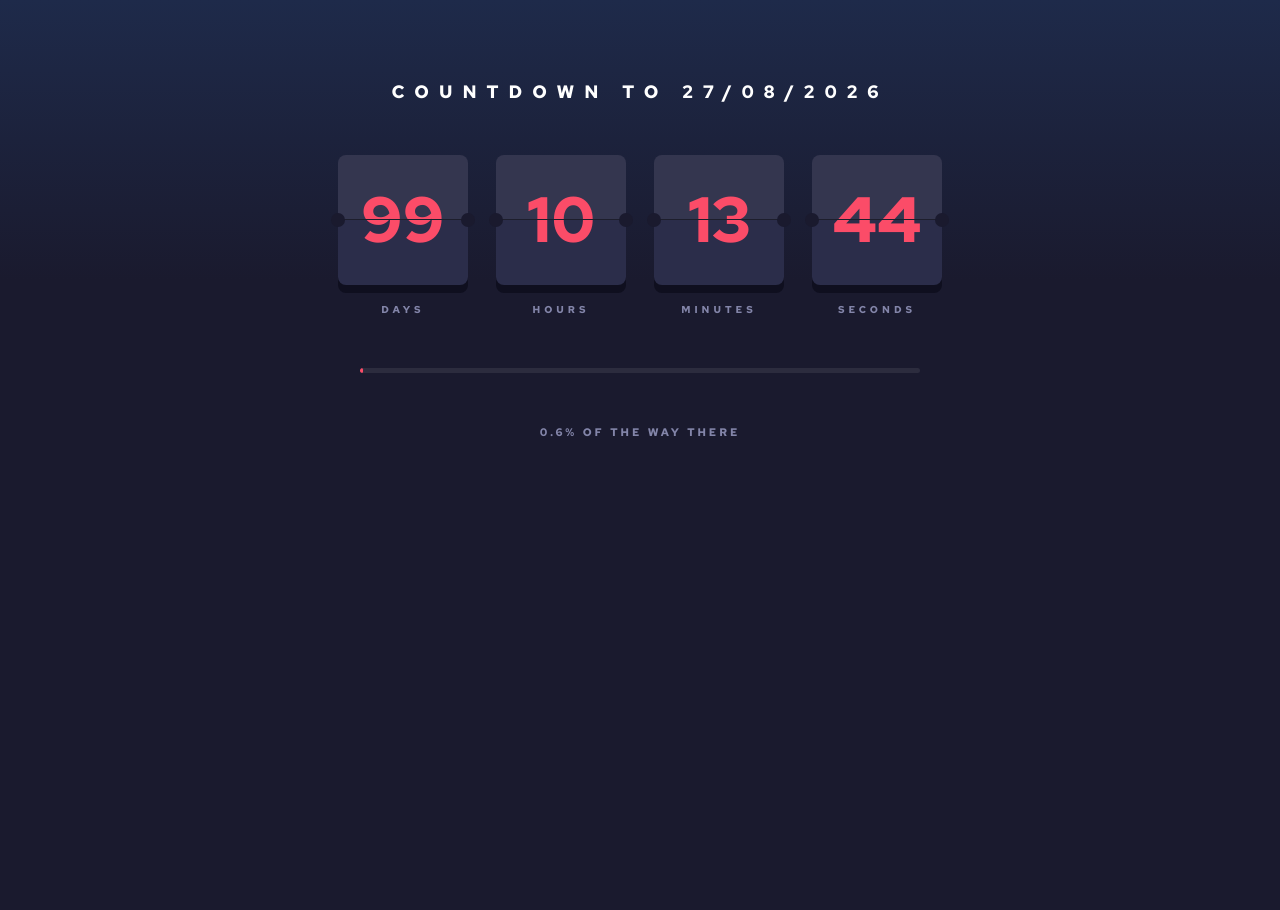
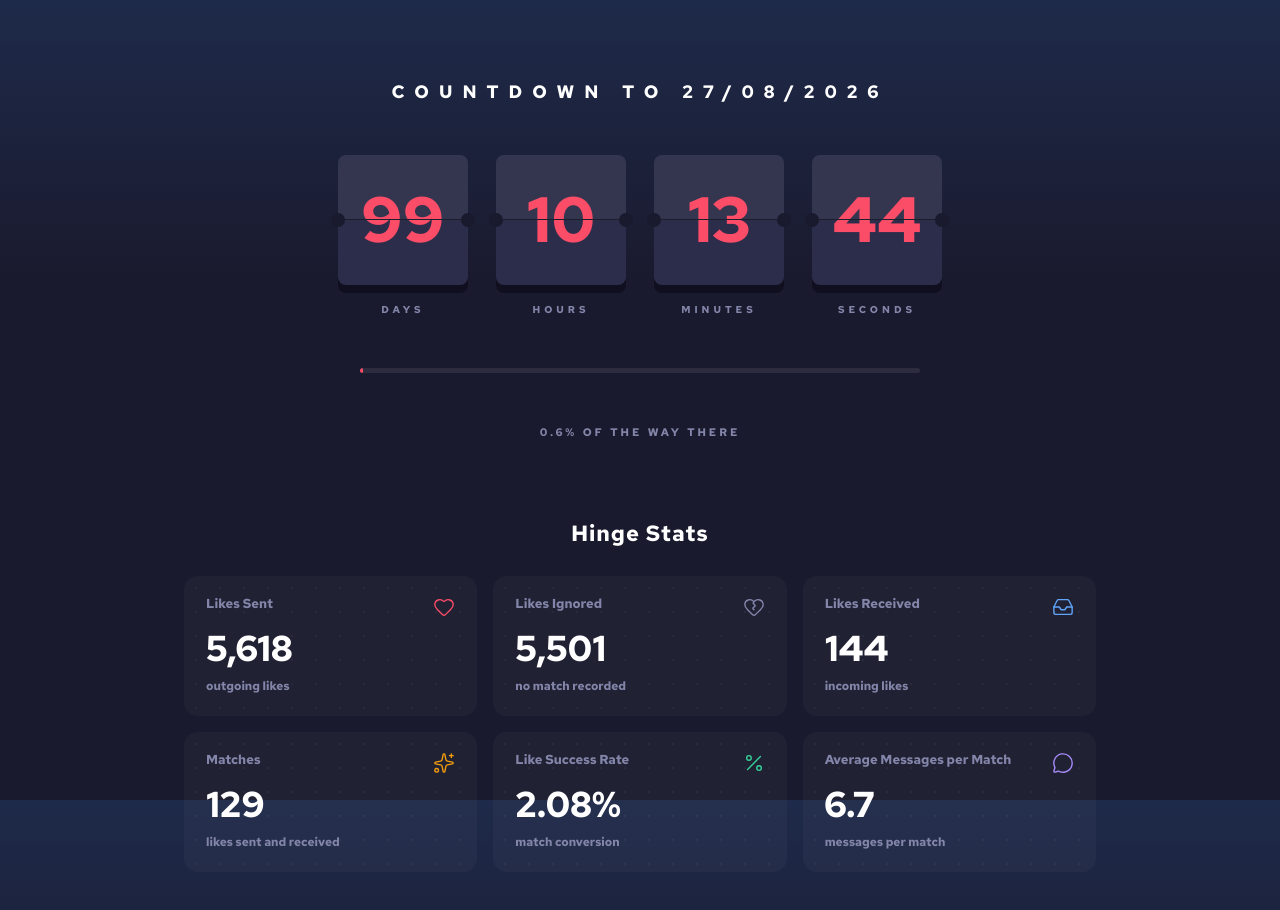
Before and after one commit to ShanujPatel/countdown, a React (Vite) app: page / in a window 1280 px wide. Shown: the top 910 px of the page. Before the commit the page ends 800 px from the top, so only its background shows below. Built offline with nearby package versions, Linux system fonts and the light colour scheme.

Commit message:
Implement Stats component with StatCard for displaying metrics

```diff
--- a/src/Stats.jsx
+++ b/src/Stats.jsx
@@ -1,3 +1,34 @@
+import {
+  Heart, MessageCircle, Sparkles, HeartCrack, Inbox, Percent,
+} from 'lucide-react'
+
+function StatCard({ label, value, sub, icon: Icon, color }) {
+  return (
+    <div className="stat-card">
+      <div className="stat-card__header">
+        <span className="stat-card__label">{label}</span>
+        <Icon size={22} color={color} strokeWidth={1.5} />
+      </div>
+      <div className="stat-card__value">{value}</div>
+      {sub && <p className="stat-card__sub">{sub}</p>}
+    </div>
+  )
+}
+
 export default function Stats() {
-  return null
+  return (
+    <section className="stats">
+      <div className="stats__group">
+        <h2 className="stats__heading">Hinge Stats</h2>
+        <div className="stats__grid">
+          <StatCard label="Likes Sent" value="5,618" sub="outgoing likes" icon={Heart} color="#fb4c68" />
+          <StatCard label="Likes Ignored" value="5,501" sub="no match recorded" icon={HeartCrack} color="#8385a9" />
+          <StatCard label="Likes Received" value="144" sub="incoming likes" icon={Inbox} color="#60a5fa" />
+          <StatCard label="Matches" value="129" sub="likes sent and received" icon={Sparkles} color="#f59e0b" />
+          <StatCard label="Like Success Rate" value="2.08%" sub="match conversion" icon={Percent} color="#34d399" />
+          <StatCard label="Average Messages per Match" value="6.7" sub="messages per match" icon={MessageCircle} color="#a78bfa" />
+        </div>
+      </div>
+    </section>
+  )
 }
```
